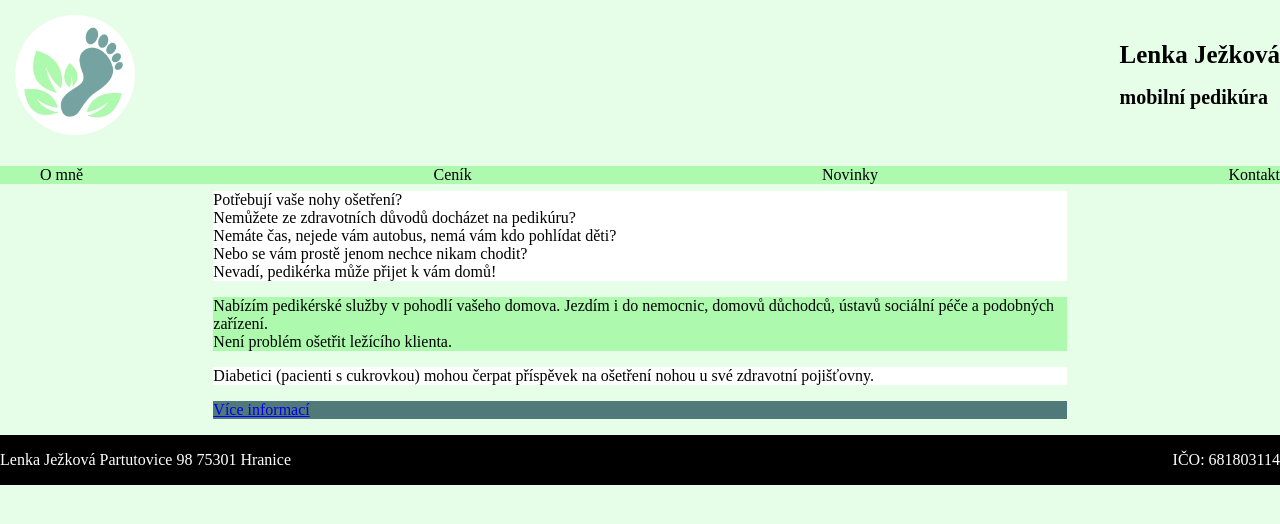
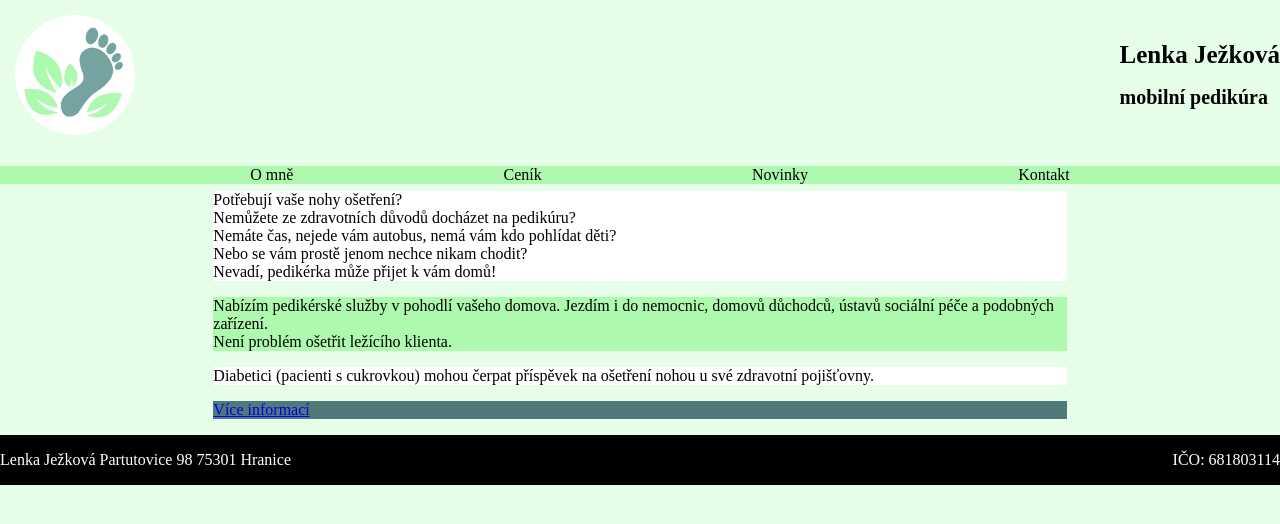
Before and after one commit to AnnaBrabec/zaverecny-pedikura, an Eleventy site: page index.html in a window 1280 px wide. Built offline with nearby package versions, Linux system fonts and the light colour scheme; Eleventy itself is replaced by a stand-in of ours; files that its build step writes are made by us from their sources.

Commit message:
grid columns

```diff
--- a/css/style.css
+++ b/css/style.css
@@ -21,9 +21,8 @@
     list-style-type: none;
     display: flex;
     grid-row: 2/3;
-    grid-column: 1/-1;
     background-color: #ADFAAF;
-    justify-content: space-between;
+    justify-content: space-evenly;
 }
 .menu__link {
     text-decoration: none;
@@ -41,7 +40,7 @@
     padding: 15px;
 }
 .logo__text--title {
-    grid-column-start: 2;
+    grid-column: 2;
     font-size: 25px;
 }
 .logo__text--subtitle {
```
Also changed, not shown: 1 other file.
